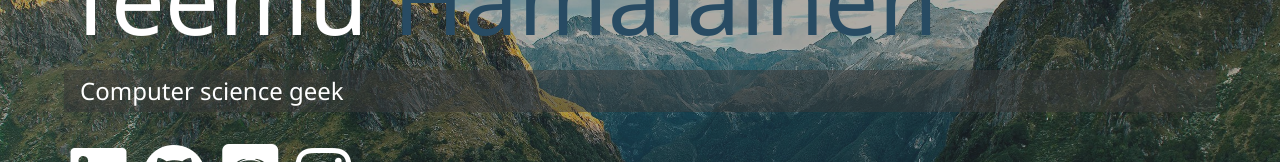
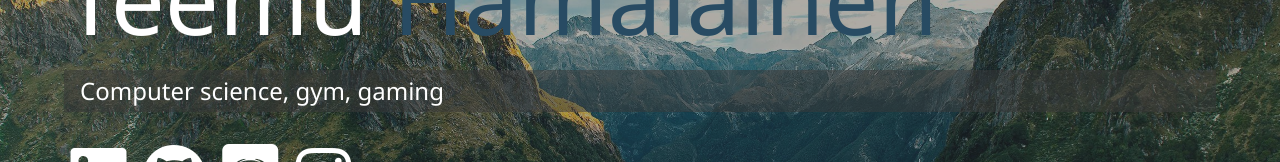
Before and after one commit to temevh/portfolio, a website: page dist/index.html in a window 1280 px wide. Shown: the part 298-460 px from the top of the page. Drawn offline with Linux system fonts and the light colour scheme.

Commit message:
changed text

```diff
--- a/dist/index.html
+++ b/dist/index.html
@@ -55,7 +55,7 @@
       <span class="text-secondary">Hämäläinen</span>
     </h1>
     <h2 class="sm-heading">
-      Computer science geek
+      Computer science, gym, gaming
     </h2>
     <div class="icons">
       <a href="https://www.linkedin.com/in/temevh/" title ="LinkedIn">
```
